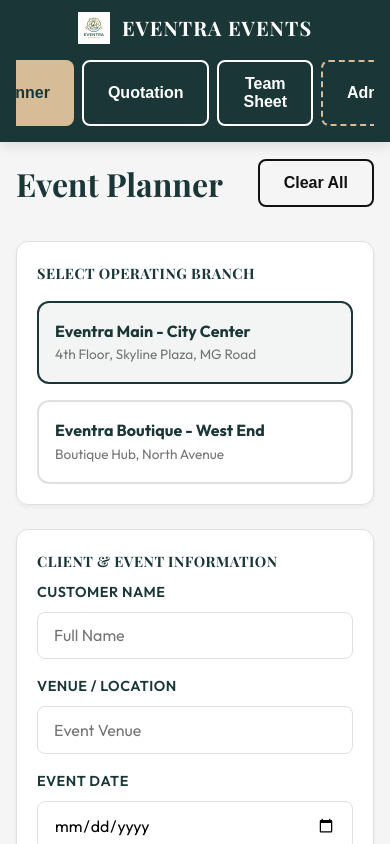
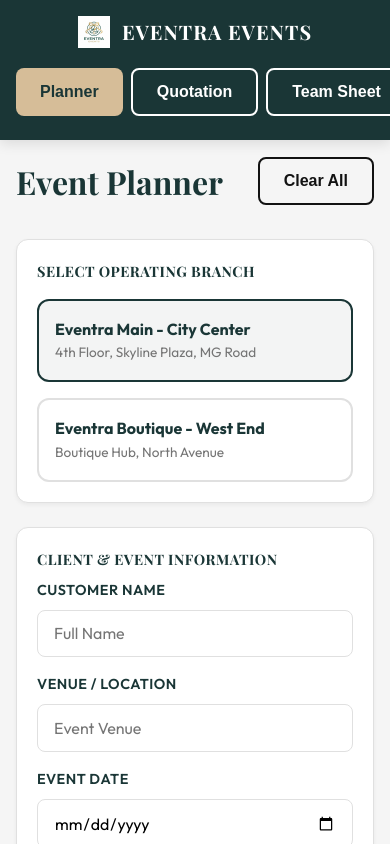
Before and after one commit to Mohamed-Shamil/eventra-ceterers, a React (Vite) app: page / in a window 390 px wide. Shown: the top 844 px of the page. Built offline with nearby package versions, Linux system fonts and the light colour scheme; a web font is replaced by a local one.

Commit message:
Fix mobile navigation button visibility and overflow issues

```diff
--- a/src/index.css
+++ b/src/index.css
@@ -153,10 +153,10 @@ input:focus, select:focus, textarea:focus {
 /* Navbar */
 .nav {
   background: var(--primary);
-  padding: 0.75rem 1rem;
+  padding: 1rem 0;
   display: flex;
   flex-direction: column;
-  gap: 1rem;
+  gap: 0.75rem;
   align-items: center;
   color: var(--white);
   position: sticky;
@@ -177,6 +177,7 @@ input:focus, select:focus, textarea:focus {
   display: flex;
   align-items: center;
   gap: 0.75rem;
+  padding: 0 1rem;
 }
 
 .nav-logo {
@@ -203,15 +204,24 @@ input:focus, select:focus, textarea:focus {
   gap: 0.5rem;
   width: 100%;
   overflow-x: auto;
-  padding-bottom: 0.25rem;
-  justify-content: center;
+  padding: 0.5rem 1rem;
+  justify-content: flex-start;
+  -webkit-overflow-scrolling: touch;
+  scroll-behavior: smooth;
 }
 
 @media (min-width: 768px) {
   .nav-actions {
     width: auto;
-    padding-bottom: 0;
+    padding: 0;
+    justify-content: center;
+    overflow-x: visible;
   }
+}
+
+.nav-actions .btn {
+  flex-shrink: 0;
+  white-space: nowrap;
 }
 
 .nav-actions::-webkit-scrollbar {
```
